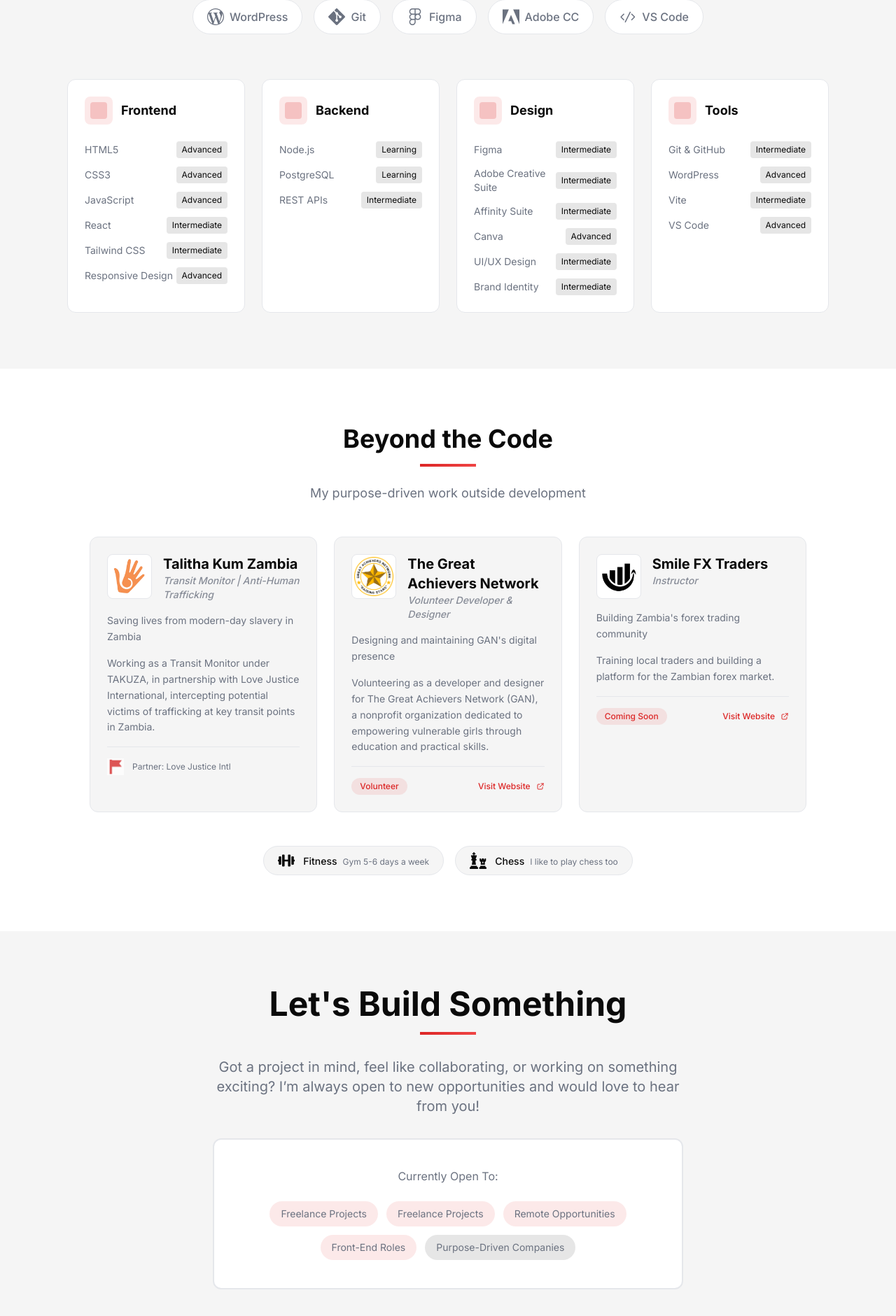
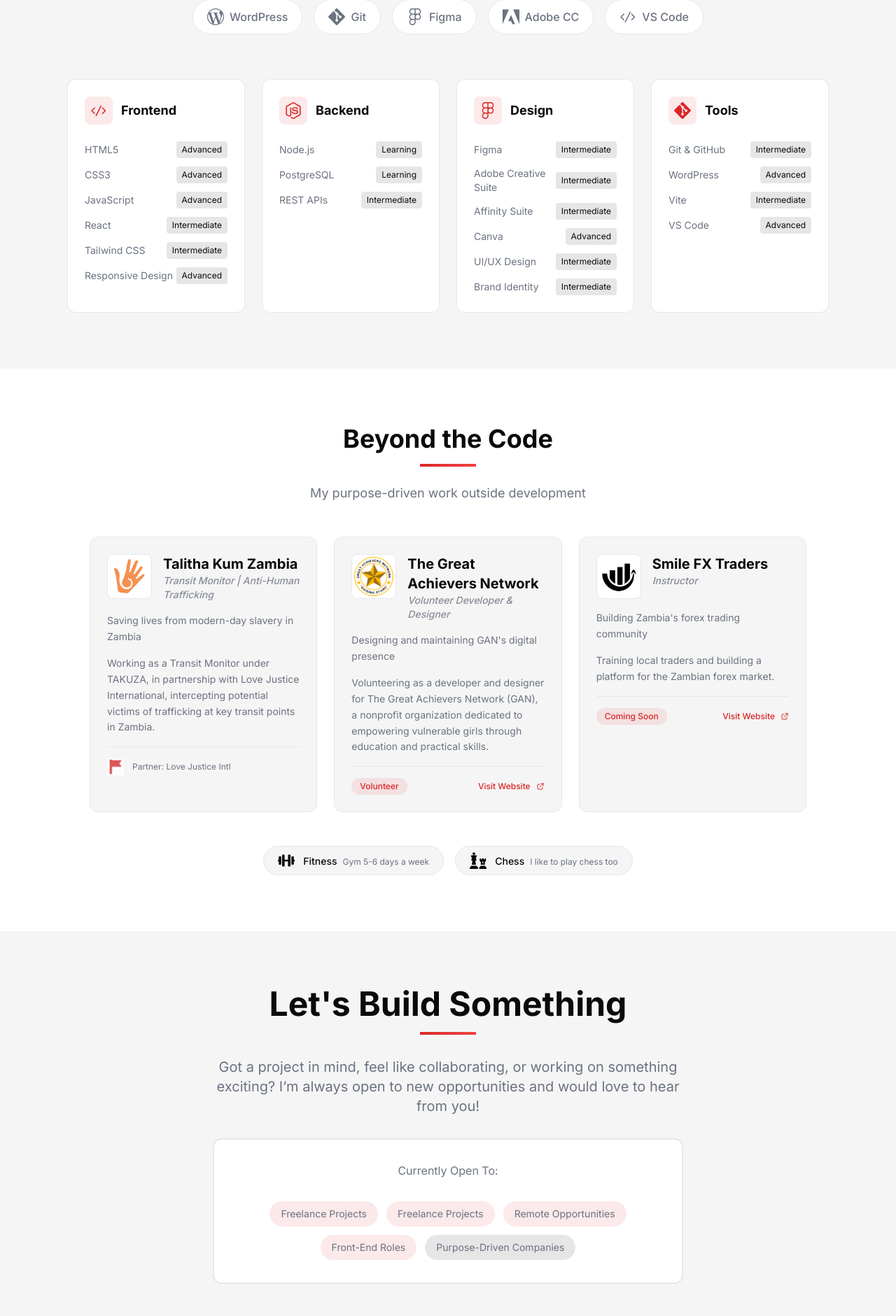
Before and after one commit to kondwanimuwowo/kondwani-portfolio, a React (Vite) app: page / in a window 1280 px wide. Shown: the part 3210-5091 px from the top of the page at 70% size. Built offline with nearby package versions, Linux system fonts and the light colour scheme.

Commit message:
Enhance button responsiveness in Contact component

```diff
--- a/src/components/Contact/Contact.jsx
+++ b/src/components/Contact/Contact.jsx
@@ -57,14 +57,14 @@
             initial={{ opacity: 0, y: 40 }}
             animate={isInView ? { opacity: 1, y: 0 } : {}}
             transition={{ duration: 0.8, delay: 0.6 }}
-            className="bg-light border-2 border-border-light rounded-xl p-10 mb-12 max-w-2xl mx-auto"
+            className="bg-light border-2 border-border-light rounded-xl p-4 md:p-8 mb-12 max-w-2xl mx-auto"
           >
-            <p className="text-gray mb-6">Currently Open To:</p>
+            <p className="text-gray mb-8">Currently Open To:</p>
             <motion.div
               variants={containerVariants}
               initial="hidden"
               animate={isInView ? "visible" : "hidden"}
-              className="flex flex-wrap gap-3 justify-center"
+              className="flex flex-wrap gap-2 md:gap-3 justify-center"
             >
               <motion.span variants={itemVariants} className="text-sm bg-red/10 text-gray px-4 py-2 rounded-full">
                 Freelance Projects
@@ -95,7 +95,7 @@
               variants={itemVariants}
               whileHover={{ scale: 1.05 }}
               href="mailto:kondwanimuwowo@gmail.com"
-              className="inline-flex items-center gap-3 px-8 py-3 bg-red hover:bg-red-hover text-white font-semibold rounded-full transition-all duration-300 text-lg shadow-sm shadow-red/20"
+              className="inline-flex items-center gap-3 px-6 md:px-8 py-3 bg-red hover:bg-red-hover text-white font-semibold rounded-full transition-all duration-300 text-sm shadow-sm md:text-lg shadow-red/20"
             >
               <svg className="w-6 h-6" fill="none" stroke="currentColor" viewBox="0 0 24 24">
                 <path strokeLinecap="round" strokeLinejoin="round" strokeWidth={2} d="M3 8l7.89 5.26a2 2 0 002.22 0L21 8M5 19h14a2 2 0 002-2V7a2 2 0 00-2-2H5a2 2 0 00-2 2v10a2 2 0 002 2z" />
@@ -108,7 +108,7 @@
               whileHover={{ scale: 1.05 }}
               href="/kondwani-resume.pdf"
               download="Kondwani_Muwowo_Resume.pdf"
-              className="inline-flex items-center gap-3 px-8 py-3 bg-dark border-1 border-dark hover:bg-dark-secondary text-white font-semibold rounded-full transition-all duration-300 text-lg"
+              className="inline-flex items-center gap-3 px-8 py-3 bg-dark border-1 border-dark hover:bg-dark-secondary text-white font-semibold rounded-full transition-all duration-300 text-sm md:text-lg"
             >
               <svg className="w-6 h-6" fill="none" stroke="currentColor" viewBox="0 0 24 24">
                 <path strokeLinecap="round" strokeLinejoin="round" strokeWidth={2} d="M12 10v6m0 0l-3-3m3 3l3-3m2 8H7a2 2 0 01-2-2V5a2 2 0 012-2h5.586a1 1 0 01.707.293l5.414 5.414a1 1 0 01.293.707V19a2 2 0 01-2 2z" />
--- a/src/components/Skills/Skills.jsx
+++ b/src/components/Skills/Skills.jsx
@@ -9,6 +9,14 @@
 function Skills() {
   const ref = useRef(null);
   const isInView = useInView(ref, { once: true, margin: "-100px" });
+
+  // Map skill category keys to icons
+  const categoryIconMap = {
+    frontend: VscCode,
+    backend: SiNodedotjs,
+    design: SiFigma,
+    tools: SiGit,
+  };
 
   return (
     <section id="skills" className="section-padding bg-light-secondary" ref={ref}>
@@ -63,8 +71,10 @@
             >
               <div className="flex items-center gap-3 mb-6">
                 <div className="w-10 h-10 bg-red/10 rounded-lg flex items-center justify-center">
-                  {/* You can add category icons here later */}
-                  <div className="w-6 h-6 bg-red/20 rounded" />
+                  {(() => {
+                    const Icon = categoryIconMap[category];
+                    return Icon ? <Icon className="w-6 h-6 text-red" aria-hidden="true" title={category} /> : <div className="w-6 h-6 bg-red/20 rounded" />;
+                  })()}
                 </div>
                 <h3 className="text-lg font-bold text-dark capitalize">{category}</h3>
               </div>
```
